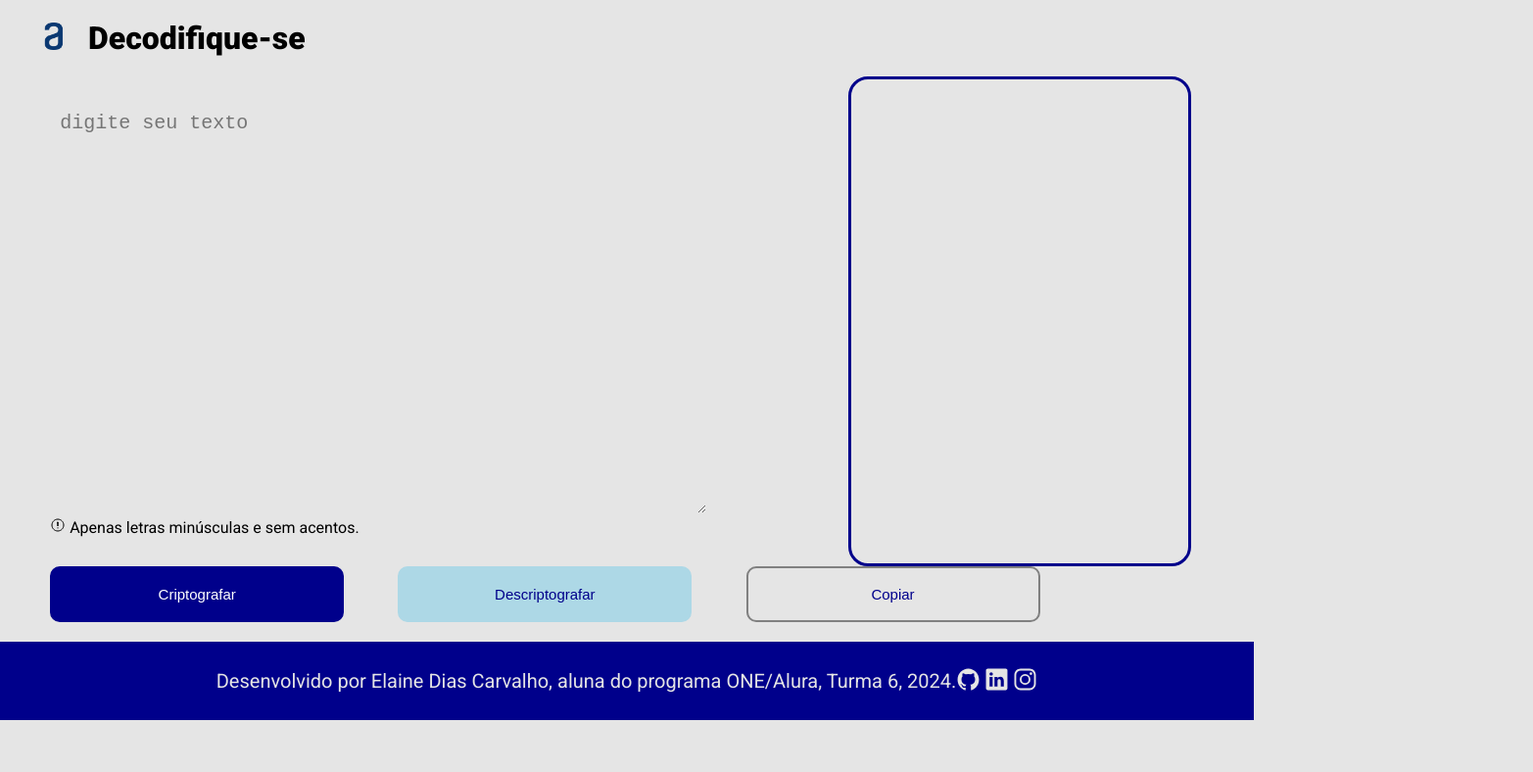
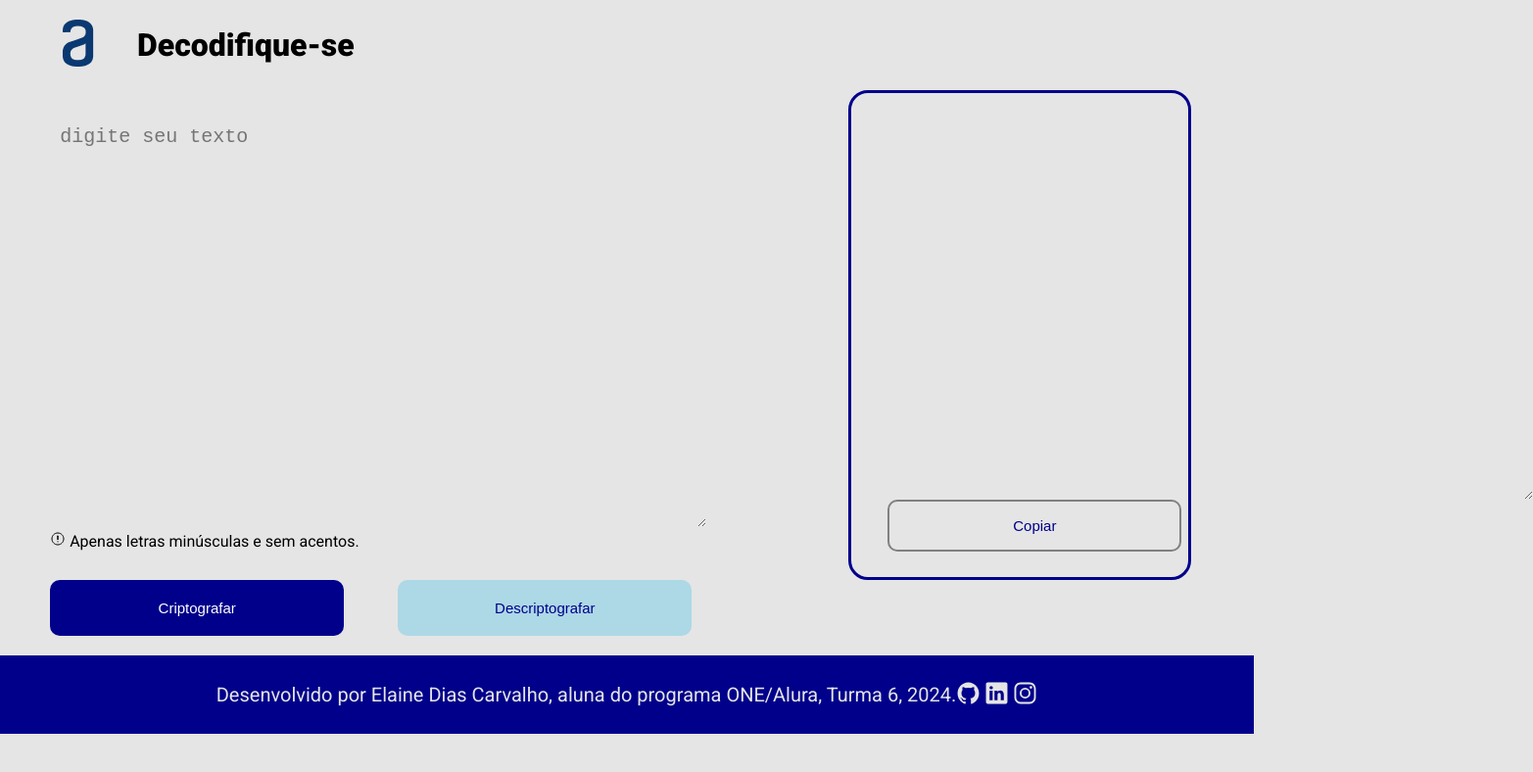
Before and after one commit to Elainedc/Challenge, a plain HTML site: page index.html in a window 1280 px wide. Both pictures are taken after a click on the button "Criptografar". Shown: the whole page at 98% size, 1565 px wide, since content can reach past the window. Drawn offline with nearby package versions, Linux system fonts and the light colour scheme.

Commit message:
Botão copiar

```diff
--- a/index.html
+++ b/index.html
@@ -36,7 +36,7 @@
         <div class="conteudo__botoes">
             <button onclick="criptografar()" class="botao__criptografar">Criptografar</button>
             <button onclick="descriptografar()" class="botao__descriptografar">Descriptografar</button>
-            <button class="botaocopiar" onclick="copiar()">Copiar</button>
+
         </div>
     </div>
 
--- a/script.js
+++ b/script.js
@@ -7,17 +7,18 @@ function criptografar() {
                                     .replace(/a/g, "ai")
                                     .replace(/o/g, "ober")
                                     .replace(/u/g, "ufat");
-    document.getElementById('output').innerHTML = resultadoCriptografia;
+
+    document.getElementById('output').innerHTML = '<textarea readonly id="input__texto">' + resultadoCriptografia + '</textarea>' + '<button class="botao__copiar" onclick="copiar()">Copiar</button>'
 }
 
 function descriptografar() {
     let textInput = document.querySelector("#input__texto").value;
-    let resultadoCriptografia = textInput.replace(/enter/g, "e")
+    let resultadoDescriptografia = textInput.replace(/enter/g, "e")
                                     .replace(/imes/g, "i")
                                     .replace(/ai/g, "a")
                                     .replace(/ober/g, "o")
                                     .replace(/ufat/g, "u");
-    document.getElementById('output').innerHTML = resultadoCriptografia;
+    document.getElementById('output').innerHTML = '<textarea readonly id="input__texto">' +  resultadoDescriptografia+ '</textarea>' + '<button class="botao__copiar" onclick="copiar()">Copiar</button>';
 }
 
 function copiar() {
--- a/style.css
+++ b/style.css
@@ -29,8 +29,8 @@ body {
 }
 
 .cabecalho__imagem {
-    max-width: 70px;
-    max-height: 70px;
+    max-width: 120px;
+    max-height: 48px;
     width: auto;
     height: auto;
 }
@@ -131,7 +131,7 @@ body {
 
 }
 
-.botaocopiar {
+.botao__copiar {
     background-color: var(--corprincipal);
     color: var(--corsecundaria);
     border: 2px solid var(--corquaternario);
```
